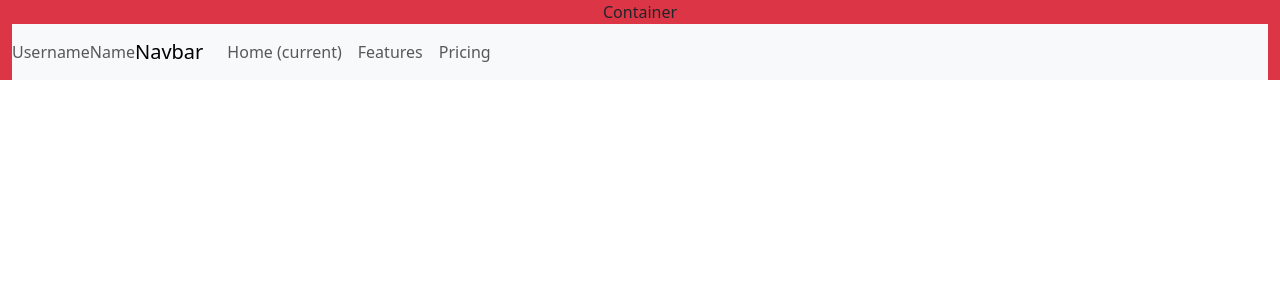
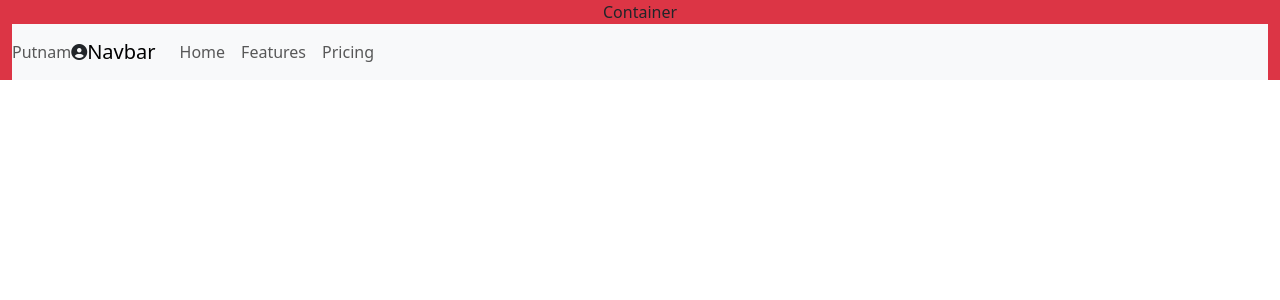
Before and after one commit to ttajul/L5_mission0, a React (Create React App) app: page / in a window 1280 px wide. Shown: the top 300 px of the page. Built offline with nearby package versions, Linux system fonts and the light colour scheme.

Commit message:
add fontawesome enabling fas fa-user-circle

```diff
--- a/package.json
+++ b/package.json
@@ -3,6 +3,7 @@
   "version": "0.1.0",
   "private": true,
   "dependencies": {
+    "@fortawesome/fontawesome-free": "^6.5.1",
     "@testing-library/jest-dom": "^5.17.0",
     "@testing-library/react": "^13.4.0",
     "@testing-library/user-event": "^13.5.0",
--- a/src/components/Navbar.js
+++ b/src/components/Navbar.js
@@ -14,8 +14,7 @@ const Navbar = () => {
     <nav className="navbar navbar-expand-lg navbar-light bg-light">
     {/* Username, Name, and Icon */}
     <div className="d-flex align-items-center">
-        <span className="navbar-text mr-3">Username</span>
-        <span className="navbar-text mr-3">Name</span>
+        <span className="navbar-text mr-3">Putnam</span>
         <i className="fas fa-user-circle"></i>
       </div>
       {/* Navbar brand */}
--- a/src/index.js
+++ b/src/index.js
@@ -7,6 +7,8 @@ import reportWebVitals from './reportWebVitals';
 import "bootstrap/dist/css/bootstrap.min.css";
 // Bootstrap Bundle JS
 import "bootstrap/dist/js/bootstrap.bundle.min";
+import '@fortawesome/fontawesome-free/css/all.css';
+
 
 const root = ReactDOM.createRoot(document.getElementById('root'));
 root.render(
```
Also changed, not shown: 1 other file (tests, documents, lock files or other folders).
